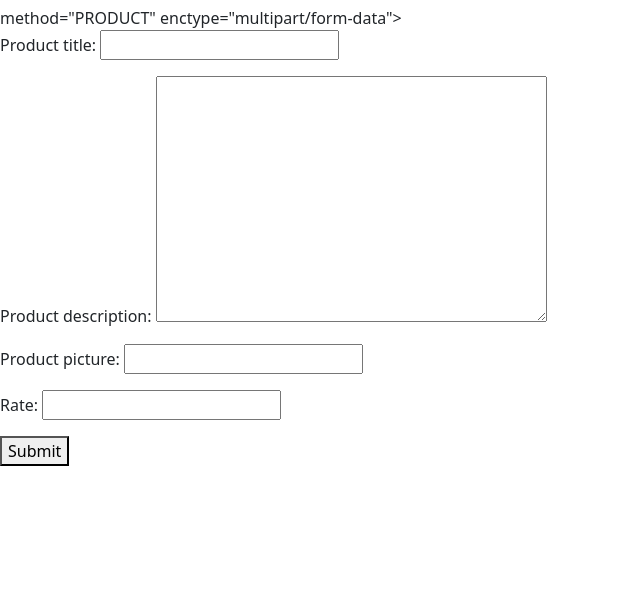
After one commit to arutepsu/My_Django_Project, a Django app: page /products/create_product/ in a window 1280 px wide. The commit adds this page. Shown: the part 189-800 px from the top of the page, without its empty margins (0-640 px from the left). Run offline with Django 4.2, Linux system fonts and the light colour scheme.

Commit message:
fifth commit

```diff
--- a/blog/urls.py
+++ b/blog/urls.py
@@ -31,6 +31,9 @@ urlpatterns = [
     path('products/', product_view),
     path('products/<int:product_id>', product_detail_view),
     path('categories/', categories_view),
+    path('products/create_product/', product_create_view),
+    path('categories/create_category/', category_create_view),
+    path('products/create_review/', review_create_view),
 ]
 
 urlpatterns += static(settings.MEDIA_URL, document_root=settings.MEDIA_ROOT)
--- /dev/null
+++ b/product/forms.py
@@ -0,0 +1,43 @@
+from django import forms
+from product.models import Category
+
+
+class ProductForm(forms.Form):
+    title = forms.CharField(
+        max_length=50,
+        min_length=3,
+        label='Product title',
+    )
+    text = forms.CharField(
+        widget=forms.Textarea,
+        label='Product description',
+        required=False,
+    )
+    image = forms.CharField(
+        required=False,
+        label="Product picture",
+    )
+    rate = forms.IntegerField(
+        label="Rate",
+        required=False,
+    )
+
+
+class CategoryForm(forms.Form):
+    name = forms.CharField(
+        max_length=50,
+        min_length=3,
+        label='Category name',
+    )
+    text = forms.CharField(
+        required=False,
+        label="Category description"
+    )
+
+
+class ReviewForm(forms.Form):
+    text = forms.CharField(
+        max_length=50,
+        min_length=3,
+        label='Product review',
+    )
--- a/product/views.py
+++ b/product/views.py
@@ -1,9 +1,10 @@
 import datetime
 
-from django.shortcuts import render
+from django.shortcuts import render, redirect
 from django.http import HttpResponse
 
 from product.models import *
+from product.forms import ProductForm, CategoryForm, ReviewForm
 
 
 def hello_view(request):
@@ -76,3 +77,60 @@ def categories_view(request):
             'categories/list.html',
             context=context
         )
+
+
+def product_create_view(requests):
+    if requests.method == 'GET':
+        context = {
+            'form': ProductForm
+        }
+        return render(requests, 'products/create_product.html', context=context)
+    if requests.method == 'PRODUCT':
+        form = ProductForm(requests.PRODUCT, requests.FILES)
+
+        if form.is_valid():
+            Product.objects.create(**form.cleaned_data)
+
+            return redirect('/products/')
+        context = {
+            'form': form,
+        }
+        return render(requests, 'products/create_product.html', context=context)
+
+
+def category_create_view(requests):
+    if requests.method == 'GET':
+        context = {
+            'form': CategoryForm
+        }
+        return render(requests, 'categories/create_category.html', context=context)
+    if requests.method == 'CATEGORY':
+        form = CategoryForm(requests.CATEGORY, requests.FILES)
+
+        if form.is_valid():
+            Product.objects.create(**form.cleaned_data)
+
+            return redirect('/categories/')
+        form.save()
+        context = {
+            'form': form,
+        }
+        return render(requests, 'categories/create_category.html', context=context)
+
+def review_create_view(requests):
+    if requests.method == 'GET':
+        context = {
+            'form': ReviewForm
+        }
+        return render(requests, 'products/detail.html', context=context)
+    if requests.method == 'REVIEW':
+        form = CategoryForm(requests.CATEGORY, requests.FILES)
+
+        if form.is_valid():
+            Product.objects.create(**form.cleaned_data)
+
+            return redirect('/products/')
+        context = {
+            'form': form,
+        }
+        return render(requests, 'products/detail.html', context=context)
--- a/templates/index.html
+++ b/templates/index.html
@@ -37,7 +37,10 @@
             <a class="nav-link" href="/categories/">Categories</a>
           </li>
           <li class="nav-item">
-            <a class="nav-link" href="#">Pricing</a>
+            <a class="nav-link" href="/products/create_product/">Create Product</a>
+          </li>
+            <li class="nav-item">
+            <a class="nav-link" href="/categories/create_category/">Create Category</a>
           </li>
           <li class="nav-item">
             <a class="nav-link disabled" href="#" tabindex="-1" aria-disabled="true">Disabled</a>
--- /dev/null
+++ b/templates/products/create_product.html
@@ -0,0 +1,13 @@
+{% extends 'index.html' %}
+
+{% block content %}
+
+<h1> Product Create</h1>
+
+<form action=/products/create_product/> method="PRODUCT" enctype="multipart/form-data">
+    {% csrf_token %}
+    {{ form.as_p }}
+    <button type="submit">Submit</button>
+</form>
+
+{% endblock %}
```
Also changed, not shown: templates/categories/create_category.html (added, +13 -0 lines), templates/products/detail.html (+11 -1 lines).
